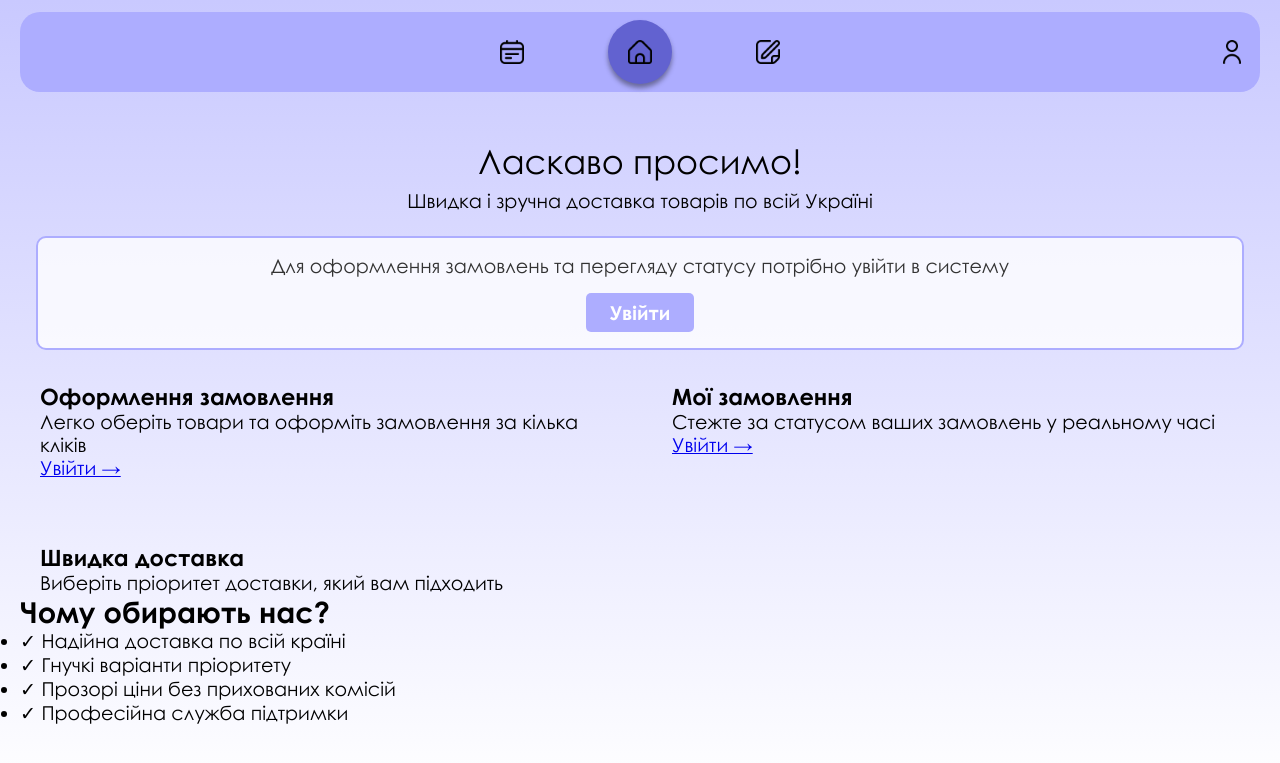
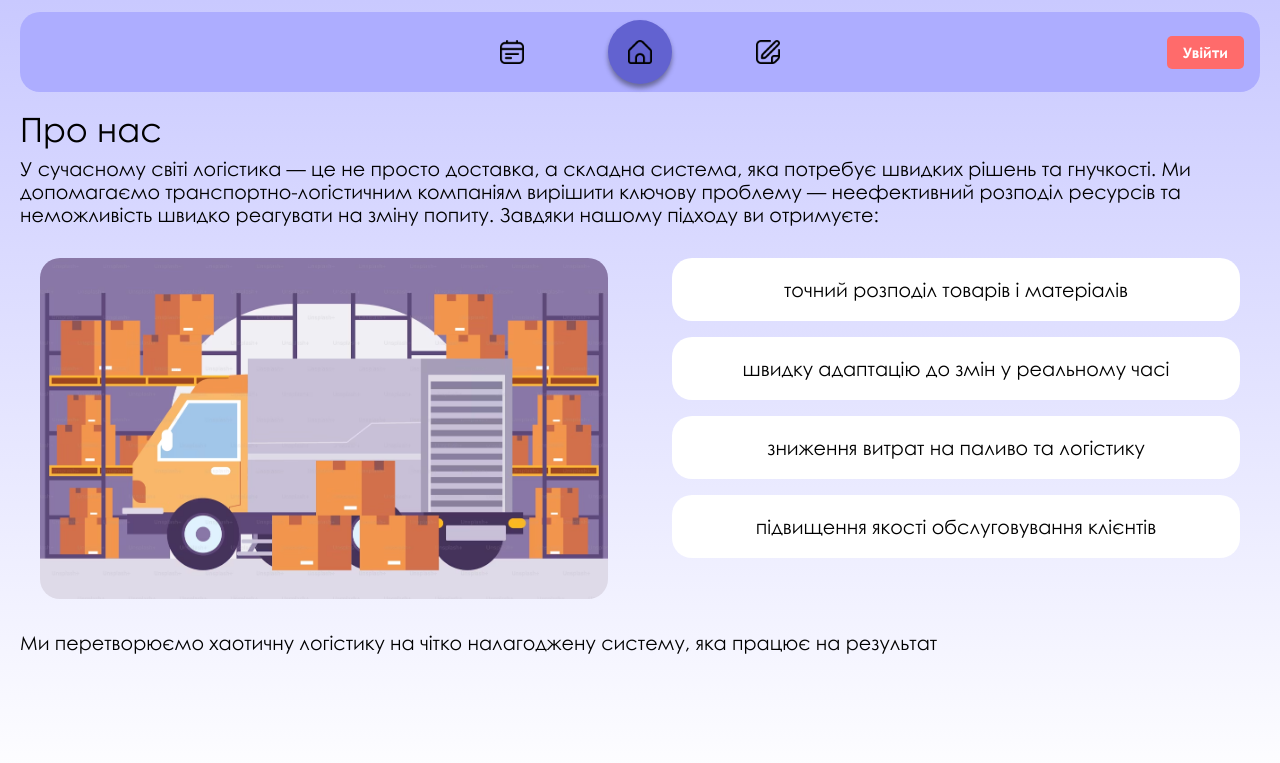
Before and after one commit to markiianprotski2025-eng/Best_innovation_challenge_2026, a Django app: page / in a window 1280 px wide. Shown: the top 763 px of the page. Run offline with Django 5.2, Linux system fonts and the light colour scheme; some web fonts are replaced.

Commit message:
Остання версія

```diff
--- a/main/templates/main/index.html
+++ b/main/templates/main/index.html
@@ -22,7 +22,7 @@
                     {% endif %}
                 </li>
                 <li>
-                    <div class="home-selected"><a class="home" href=""></a></div>
+                    <div class="home-selected"><a class="home" href="/"></a></div>
                 </li>
                 <li>
                     {% if user.is_authenticated %}
@@ -34,25 +34,23 @@
             </ul>
             <div class="profile-link">
                 {% if user.is_authenticated %}
-                <a class="profile" href="{% url 'orders' %}"></a>
                 <a href="{% url 'logout' %}" class="logout-button">Вийти</a>
                 {% else %}
-                <a class="profile" href="{% url 'login' %}"></a>
+                <a href="{% url 'login' %}" class="logout-button">Увійти</a>
                 {% endif %}
             </div>
         </div>
         <div class="mobile-header">
             <button id="open-nav-button"></button>
             {% if user.is_authenticated %}
-            <a class="profile" href="{% url 'orders' %}"></a>
+            <a href="{% url 'logout' %}" class="logout-button">Вийти</a>
             {% else %}
-            <a class="profile" href="{% url 'login' %}"></a>
+            <a href="{% url 'login' %}" class="logout-button">Увійти</a>
             {% endif %}
             <nav class="mobile-nav">
                 <button id="close-button"></button>
                 <ul>
                     {% if user.is_authenticated %}
-                    <li><a href="{% url 'orders' %}">Профіль</a></li>
                     <li><a href="{% url 'logout' %}">Вийти</a></li>
                     {% else %}
                     <li><a href="{% url 'login' %}">Увійти</a></li>
@@ -71,65 +69,32 @@
     </header>
 
     <main>
-        <div class="main-header">
-            <h1>Ласкаво просимо!</h1>
-            <p>Швидка і зручна доставка товарів по всій Україні</p>
-            {% if not user.is_authenticated %}
-            <div class="auth-message">
-                <p>Для оформлення замовлень та перегляду статусу потрібно увійти в систему</p>
-                <a href="{% url 'login' %}" class="login-button">Увійти</a>
+        <h1>Про нас</h1>
+        <article>
+            <p>У сучасному світі логістика — це не просто доставка, а складна система, яка потребує швидких рішень та гнучкості. Ми допомагаємо транспортно-логістичним компаніям вирішити ключову проблему — неефективний розподіл ресурсів та неможливість швидко реагувати на зміну попиту. Завдяки нашому підходу ви отримуєте:</p>
+            <div class="features">
+                <img src="{% static 'main/img/truck-with-deal.png' %}" alt="Вантажівка з товарами">
+                <ul>
+                    <li>точний розподіл товарів і матеріалів</li>
+                    <li>швидку адаптацію до змін у реальному часі</li>
+                    <li>зниження витрат на паливо та логістику</li>
+                    <li>підвищення якості обслуговування клієнтів</li>
+                </ul>
             </div>
-            {% endif %}
-        </div>
-
-        <section class="features">
-            <div class="feature-card">
-                <div class="feature-icon design-icon"></div>
-                <h3>Оформлення замовлення</h3>
-                <p>Легко оберіть товари та оформіть замовлення за кілька кліків</p>
-                {% if user.is_authenticated %}
-                <a href="{% url 'checkout' %}" class="feature-link">Перейти →</a>
-                {% else %}
-                <a href="{% url 'login' %}" class="feature-link">Увійти →</a>
-                {% endif %}
-            </div>
-
-            <div class="feature-card">
-                <div class="feature-icon orders-icon"></div>
-                <h3>Мої замовлення</h3>
-                <p>Стежте за статусом ваших замовлень у реальному часі</p>
-                {% if user.is_authenticated %}
-                <a href="{% url 'orders' %}" class="feature-link">Переглянути →</a>
-                {% else %}
-                <a href="{% url 'login' %}" class="feature-link">Увійти →</a>
-                {% endif %}
-            </div>
-
-            <div class="feature-card">
-                <div class="feature-icon truck-icon"></div>
-                <h3>Швидка доставка</h3>
-                <p>Виберіть пріоритет доставки, який вам підходить</p>
-            </div>
-        </section>
-
-        <section class="hero-section">
-            <h2>Чому обирають нас?</h2>
-            <ul class="benefits">
-                <li>✓ Надійна доставка по всій країні</li>
-                <li>✓ Гнучкі варіанти пріоритету</li>
-                <li>✓ Прозорі ціни без прихованих комісій</li>
-                <li>✓ Професійна служба підтримки</li>
-            </ul>
-        </section>
+            <p>Ми перетворюємо хаотичну логістику на чітко налагоджену систему, яка працює на результат</p>
+        </article>
     </main>
 
     <script>
         const mobileNav = document.getElementsByClassName("mobile-nav")[0]
 
-        document.getElementById("open-nav-button").addEventListener("click", function () {
+        const openNavButton = document.getElementById("open-nav-button")
+        openNavButton.addEventListener("click", function() {
             mobileNav.style.display = "block"
         })
-        document.getElementById("close-button").addEventListener("click", function () {
+
+        const closeNavButton = document.getElementById("close-button")
+        closeNavButton.addEventListener("click", function() {
             mobileNav.style.display = "none"
         })
     </script>
```
Also changed, not shown: main/static/main/css/checkout.css (+10 -5 lines), orders/templates/orders/checkout.html (+8 -4 lines), orders/templates/orders/orders.html (+5 -5 lines), db.sqlite3.
